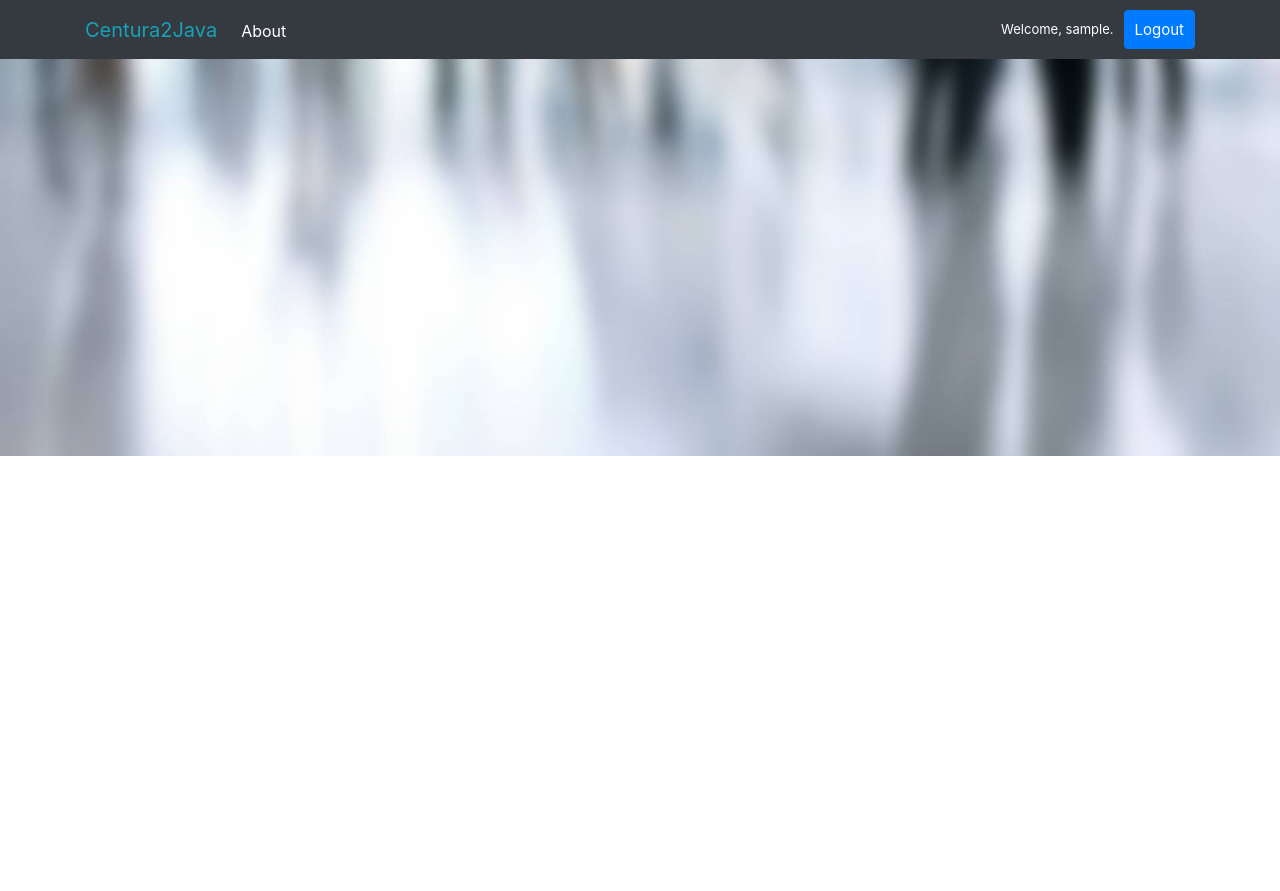
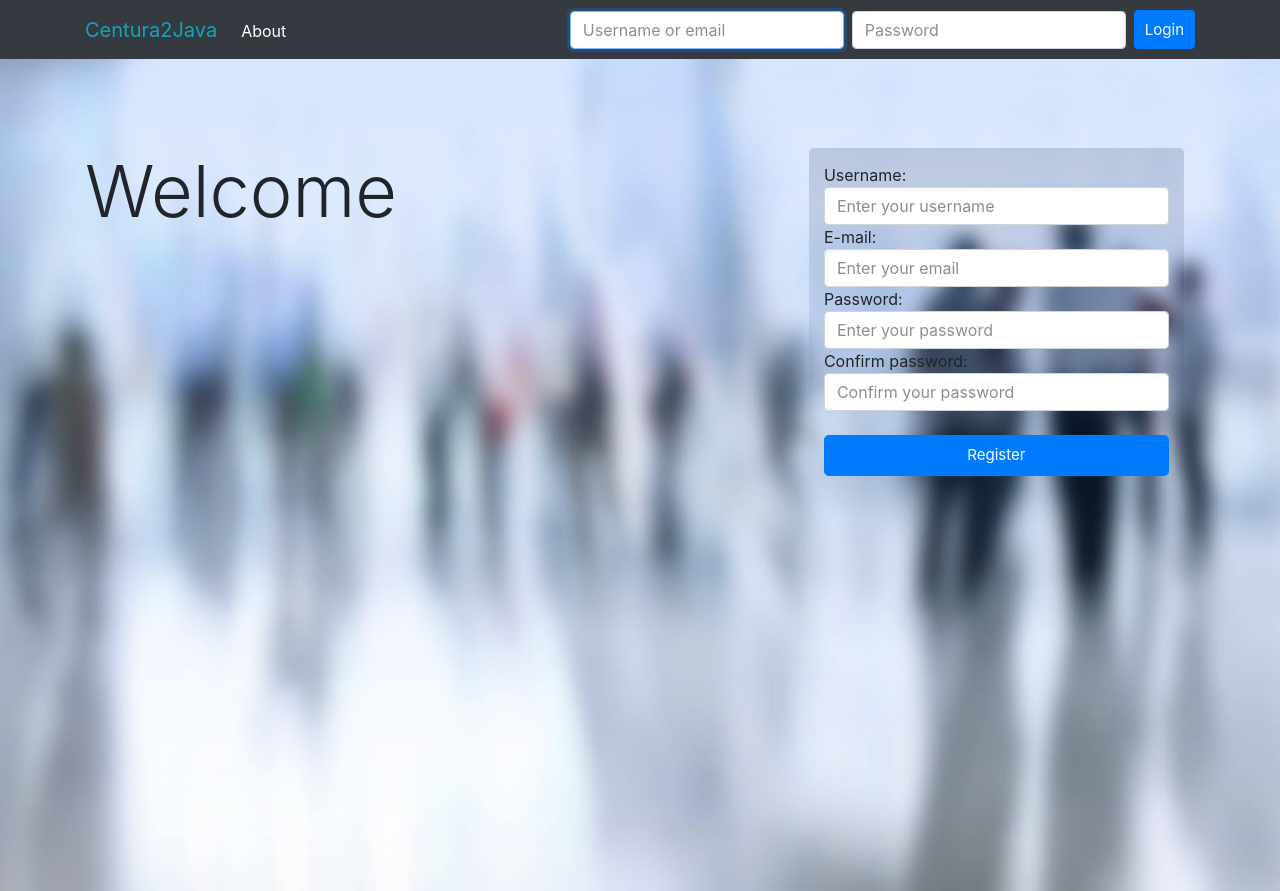
Before and after one commit to interfector18/CeltraChallenge, a PHP site: page /home.php in a window 1280 px wide. Before the commit the page ends 456 px from the top, so only its background shows below. Run offline with PHP 8.4, Linux system fonts and the light colour scheme; the visitor is signed in with stand-in values (Sample User, id 1); some libraries are stand-ins or nearby versions.

Commit message:
Aboutus login fix

```diff
--- a/home.php
+++ b/home.php
@@ -39,6 +39,9 @@ $username_login=$_SESSION['username'];
         display: table;
         clear: both;
     }
+    .btn.btn-primary{
+                cursor: pointer;
+            }
     </style>
 
   </head>
@@ -57,21 +60,36 @@ $username_login=$_SESSION['username'];
                     <a class="nav-link" href="about.php">About <span class="sr-only">(current)</span></a>
                 </li>
             </ul>
-      <form method="post" action="logout.php" class="form-inline my-2 my-lg-0">
-            <?php echo "<p style='margin: 0px 10px 0px 0px; color:#fff; font-size: 13px;'>Welcome, $username_login.</p>"; ?>
-            <input class="btn btn-primary" style="font-size: 15px; padding:8px 10px 7px 10px;" type="submit" name="submit" value="Logout">
+            <form method="post" action="login.php" class="form-inline my-2 my-lg-0">
+                <input class="form-control mr-sm-2" type="text" autofocus="autofocus" name="username" placeholder="Username or email">
+                <input class="form-control mr-sm-2" type="password" name="password" placeholder="Password">
+                <input class="btn btn-primary" style="font-size: 15px; padding:8px 10px 7px 10px;" type="submit" name="submit" value="Login">
             </form>
           </div>
+        </div>
       </nav>
-  </div>
 
   <!-- CONTENT  linear-gradient(rgba(134, 223, 255, 0.55), rgba(134, 223, 255, 0.0)); -->
+  <div class="jumbotron jumbotron-fluid" style="background: linear-gradient(rgba(57,130, 255, 0.20), rgba(57, 130, 255, 0.0));  height:100vh; background-repeat: no-repeat;">
+    <div class="container" style="margin-top: 25px;">
+        <div style="float:left;">
+            <h1 class="display-3" style="width:auto;">Welcome</h1>
+            <p class="lead" style="width:auto; opacity:0.9%; ">Centura to Java online converter. First converter online.<br><span >Register for free and convert your code.</span></p>
+        </div>
+      <form action="reg.php" method="post" style="float:right; width:375px; margin-right: 1%; background:linear-gradient(rgba(0, 15, 55, 0.15),rgba(0, 15, 55, 0.0)); border-radius: 5px; padding: 15px; ">
+          Username:
+          <input class="form-control mr-sm-2" type="text" name="username" placeholder="Enter your username">
+          E-mail:
+          <input class="form-control mr-sm-2" type="text" name="email" placeholder="Enter your email">
+          Password:
+          <input class="form-control mr-sm-2" type="Password" name="password" placeholder="Enter your password">
+          Confirm password:
+          <input class="form-control mr-sm-2" type="Password" name="confirm_password" placeholder="Confirm your password">
+          <br>
+          <input class="btn btn-primary btn-lg btn-block"  style="font-size: 15px;" type="submit" name="submit" value="Register">
+      </form>
 
-  <div class="row">
-    <div class="column"></div>
-    <div class="column"></div>
     </div>
-
   </div>
 
 
--- a/index.php
+++ b/index.php
@@ -25,11 +25,9 @@
             background-position: center center;
             background-size:     cover;
             }
-            /*@media (min-width: 576px) {
-            div.jumbotron.jumbotron-fluid  div.container form{
-            margin-right:0px;
+            .btn.btn-primary{
+                cursor: pointer;
             }
-            }*/
 
         </style>
     </head>
--- a/reg.php
+++ b/reg.php
@@ -24,11 +24,7 @@ if(isset($_SESSION['id']))
                 background-position: center center;
                 background-size:     cover;
             }
-            /*@media (min-width: 576px) {
-            div.jumbotron.jumbotron-fluid  div.container form{
-            margin-right:0px;
-            }
-            }*/
+
             .btn.btn-primary{
                 cursor: pointer;
             }
```
Also changed, not shown: about.php (+11 -7 lines). Lines whose indentation alone changed are shown as unchanged.
